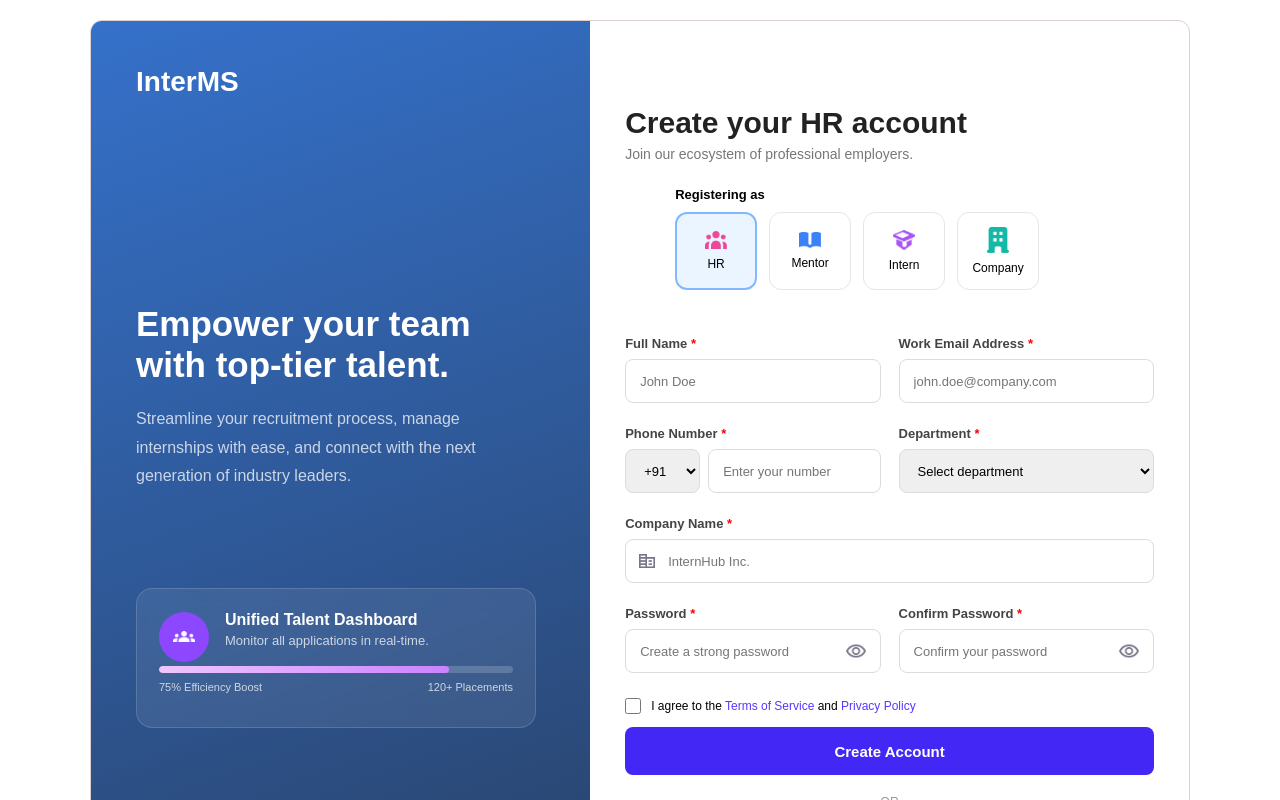
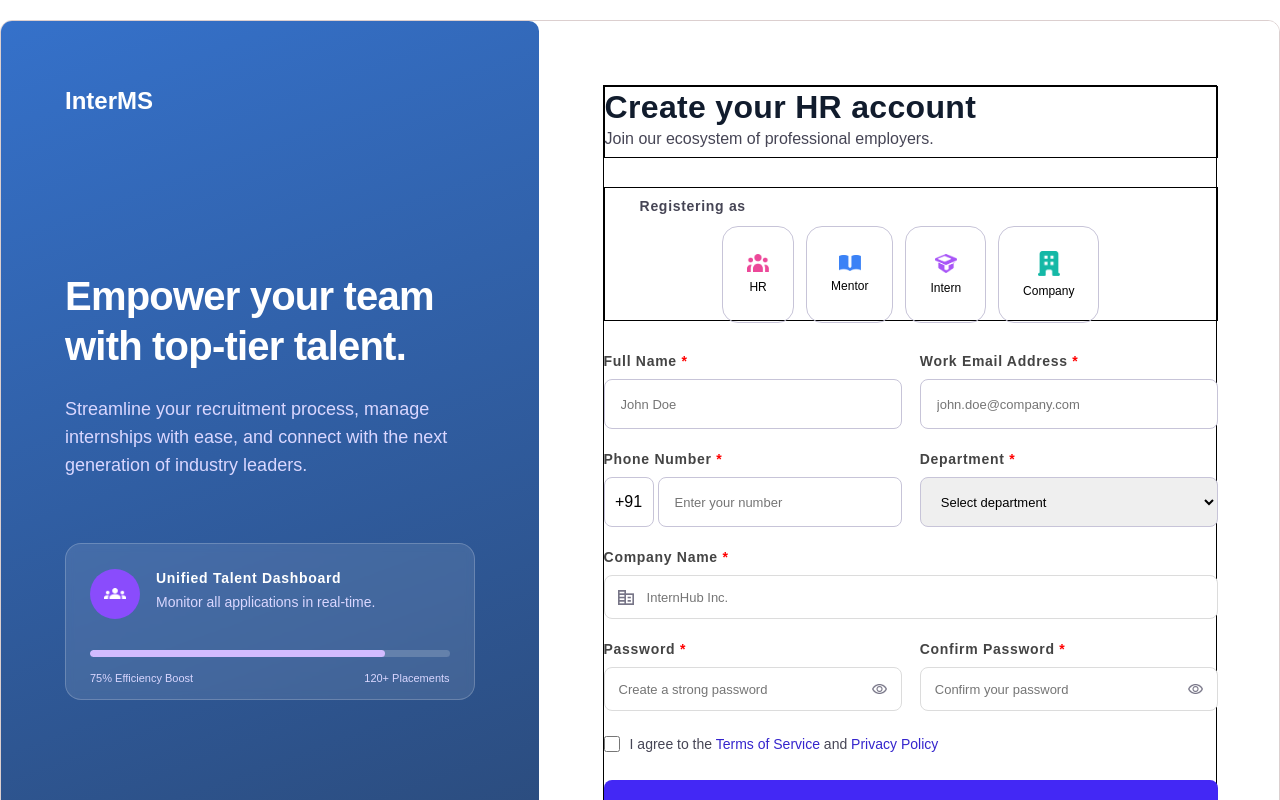
Before and after one commit to thippeshr6599/Internms, a React (Vite) app: page /Mentor in a window 1280 px wide. Both pictures are taken after a click on the element "HR". Shown: the top 800 px of the page. Built offline with nearby package versions, Linux system fonts and the light colour scheme.

Commit message:
Updated css as per designs for HR Page

```diff
--- a/src/Signup.css/Createaccount.css
+++ b/src/Signup.css/Createaccount.css
@@ -1,7 +1,7 @@
-.Content{
+.Content-HR{
     border: 1px solid rgb(220, 207, 207);
-    width:1100px;
-    height:800px;
+    width:1280px;
+    height:1050px;
     margin:20px auto;
     display:flex;
     border-radius:12px;
@@ -9,54 +9,88 @@
 }
 
 
-.Left-content{
-    width:500px;
-    height:900px;
+.Left-content-HR{
+    width:537.59px;
+    height:1050px;
     background:linear-gradient(160deg,#3571CA,#29436B);
-    padding:45px;
+    padding:64px;
     display:flex;
     flex-direction:column;
     justify-content:space-between;
     color:#fff;
+    display: grid;
+    border-top-right-radius: 10px;
+    border-bottom-right-radius: 10px;
 }
 
-
+.logoC {
+    border: 1px solid none;
+    width: 89px;
+    height: 32px;
+}
 .logoC h3{
-    font-size:28px;
-    font-weight:600;
+    font-size:24px;
+    font-weight:700;
+    line-height: 32px;
 }
 
-
-.hero-content{
-    margin-top:150px;
+.Left-border-HR{
+    border: 1px solid none;
+    width: 409.59px;
+    height: 525px;
+    padding-top: 48px;
+    padding-bottom: 48px;
+    margin-top: 50px;
 }
-
+.Left-border2-HR{
+    border: 1px solid none;
+    width: 409.59;
+    height: 429px;
+}
+.Border2{
+    border: 1px solid none;
+    width: 409.59px;
+    height: 429px;
+}
+.Left-create-p{
+    border: 1px solid none;
+    width: 409.59px;
+    height: 124px;
+    margin-bottom: 24px;
+}
 .hero-content h1{
-    font-size:35px;
-    line-height:1.15;
+    font-size:40px;
+    line-height:50px;
     font-weight:700;
-    margin-bottom:20px;
+    letter-spacing: -0.8px;
+    border: 1px solid none;
+    width: 409.59px;
+    height: 100px;
+    margin-bottom: 24px;
 }
 
 .hero-content p{
-    font-size:16px;
-    line-height:1.8;
-    color:rgba(255,255,255,.75);
-    width:360px;
-    margin-bottom:40px;
+    font-size:18px;
+    font-weight: 300;
+    line-height:28px;
+    letter-spacing: 0px;
+    color:#DAD7FF;
+    border: 1px solid none;
+    width: 409.59px;
+    height: 84px;
 }
 
 
 .dashboard-card {
-  width: 400px;
-  height: 140px;
-  padding: 22px;
+  width: 409.59px;
+  height: 157px;
+  padding: 24px;
+  gap: 24px;
   border-radius: 16px;
-  background: rgba(255, 255, 255, 0.08);
-  backdrop-filter: blur(10px);
-  border: 1px solid rgba(255, 255, 255, 0.15);
+  backdrop-filter: blur(4px);
+  background-color: #FFFFFF1A;
+  border: 1px solid #FFFFFF33;
   box-sizing: border-box;
-  margin-bottom: 48px;
 }
 
 .card-header {
@@ -70,7 +104,7 @@
   height: 50px;
   min-width: 50px;
   border-radius: 50%;
-  background: #8d48ff;
+  background:#8A4CFC;
   display: flex;
   justify-content: center;
   align-items: center;
@@ -88,15 +122,19 @@
 
 .text-content h3 {
   margin: 0;
-  font-size: 16px;
+  font-size: 14px;
   font-weight: 600;
-  color: #fff;
+  line-height: 20px;
+  letter-spacing: 0.7px;
+  color: #FFFFFF;
 }
 
 .text-content p {
   margin: 4px 0 18px;
-  font-size: 13px;
-  color: rgba(255, 255, 255, 0.75);
+  font-size: 14px;
+  font-weight: 400;
+  line-height: 20px;
+  color: #DAD7FF;
 }
 
 .progress-section {
@@ -109,87 +147,119 @@
   background: rgba(255, 255, 255, 0.18);
   border-radius: 20px;
   overflow: hidden;
+  margin-top: 20px;
 }
 
 .progress-fill {
   width: 82%;
   height: 100%;
-  background: linear-gradient(90deg, #efc6ff, #cb82ff);
+  background:#D2BBFF;
   border-radius: 20px;
 }
 
 .progress-info {
   display: flex;
   justify-content: space-between;
-  margin-top: 8px;
+  margin-top: 15px;
 }
 
 .progress-info span {
   font-size: 11px;
-  color: rgba(255, 255, 255, 0.75);
+  color: #DAD7FF;
 }
 
 
-.statsC{
-    display:flex;
-    gap:50px;
+.stats-HR{
+    border: 1px solid none;
+    width: 409.59px;
+    height: 48px;
+    display: flex;
+    gap: 32px;
+    margin-top: 100px;
+    margin-bottom: 0;
 }
 
-.statsC h2{
+.stats-HR h2{
     font-size:24px;
-    margin-bottom:5px;
+    font-weight: 600;
+    line-height: 32px;
+    letter-spacing: 0;
 }
 
-.statsC p{
+.stats-HR p{
     font-size:10px;
     letter-spacing:1px;
-    color:rgba(255,255,255,.75);
+    color:#DAD7FF;
 }
 
 
-.Right-content{
-    width:600px;
-    min-height:700px;
-    padding:35px;
-    background:#fff;
+.Right-content-HR{
+    width:742.39px;
+    height:1050px;
+    padding: 64px ;
+    background:#FFFFFF;
     box-sizing:border-box;
 }
-.Right-head{
-    margin-bottom:20px;
+.Right-content2-HR{
+    border:1px solid black;
+    width: 614.39;
+    max-width:672px;
+    height: 926px;
+    box-sizing:border-box;
+    display: grid;
+    gap: 24px;
+}
+.Right-head-HR{
+    border: 1px solid black;
+    height: 72px;
+}
+.Right-head-HR h2{
+    font-size:32px;
+    line-height: 40px;
+    font-weight: 600;
+    letter-spacing: 0.32px;
+    color:#111C2D;
 }
 
-.Right-head h2{
-    font-size:36px;
-    color:#222;
-    margin-bottom:6px;
+.Right-head-HR p{
+    color:#464555;
+    font-size:16px;
+    font-weight: 400;
+    line-height: 24px;
+    letter-spacing: 0px;
 }
 
-.Right-head p{
-    color:#777;
-    font-size:14px;
+.register-section-HR{
+    border: 1px solid black;
+    width: 614.39px;
+    height: 134px;
+    box-sizing: border-box;
+    padding-top: 8px;
+    gap: 16px;
 }
 
-.register-section{
-    margin-top:25px;
-    margin-left: 50px;
+.register-title-HR{
+    font-size:14px;
+    font-weight:600;
+    letter-spacing: 0.7px;
+    line-height: 20px;
+    margin-bottom:10px;
+    margin-left: 35px;
+    color: #464555;
 }
 
-.register-title{
-    font-size:13px;
-    font-weight:600;
-    margin-bottom:10px;
+.Icon-group-HR{
+    display:flex;
+    gap:12px;
+    justify-content: center;
 }
 
-.Icon-group{
-    display:flex;
-    gap:12px;
-}
-
-.Icon1 {
-    width: 82px;
-    height: 78px;
-    border: 1px solid #e5e5e5;
-    border-radius: 12px;
+.Icon1-HR {
+    width: fixed(113px);
+    height: fixed(90px);
+    border: 1px solid #C7C4D8;
+    border-radius: 16px;
+    padding: 24px;
     display: flex;
     flex-direction: column;
     justify-content: center;
@@ -198,67 +268,73 @@
     transition: none;
 }
 
-.Icon1:hover {
+.Icon1-HR:hover {
     background: #eaf5ff;
 }
 
-.Icon1:hover span {
-    color: #2f63d6;
+.Icon1-HR:hover span {
+    color: #C7E6FF;
     font-weight: 600;
 }
 
 
-.Icon1 img{
+.Icon1-HR img{
     width:22px;
     margin-bottom:8px;
 }
 
-.Icon1 span{
+.Icon1-HR span{
     font-size:12px;
 }
-.Icon1.active{
-    background:#eaf5ff;
-    border:2px solid #83b8ff;
+.Icon1-HR.active{
+    background:#C7E6FF;
+    border:2px solid #C7C4D8;
 }
-
-.form-area{
-    margin-top:28px;
+.form-area-borderHR{
+    border: 1px solid none;
+    width: 100%;
+    height: 656px;
+    gap: 24px;
+}
+.form-area-HR{
     display:grid;
     grid-template-columns:repeat(2,1fr);
-    column-gap:18px;
-    row-gap:18px;
+    column-gap: 18px;
+    row-gap: 18px;
 }
-
-
-.form-group{
+.form-group-HR{
     display:flex;
     flex-direction:column;
     width:100%;
 }
 
-.form-group label{
+.form-group-HR label{
     margin-bottom:8px;
-    font-size:13px;
+    font-size:14px;
     font-weight:600;
+    line-height: 20px;
+    letter-spacing: 0.7px;
+    margin-top: 2px;
 }
 
-.form-group input,
-.form-group select{
+.form-group-HR input,
+.form-group-HR select{
     width:100%;
-    height:44px;
-    border:1px solid #dcdcdc;
+    height:50px;
+    border:1px solid #C7C4D8;
     border-radius:8px;
-    padding:0 14px;
     font-size:13px;
+    padding-right: 16px;
+    padding-left: 16px;
     box-sizing:border-box;
     outline:none;
 }
 
-.form-group input:focus,
-.form-group select:focus{
+.form-group-HR input:focus,
+.form-group-HR select:focus{
     border-color:#4d6fff;
 }
-.company-group{
+.company-group-HR{
     grid-column:1 / -1;
 }
 
@@ -269,8 +345,8 @@
 
 .company-box input{
     width:100%;
-    height:44px;
-    border:1px solid #dcdcdc;
+    height:50px;
+    border:1px solid #C7C4D8;
     border-radius:8px;
     padding-left:42px;
     padding-right:14px;
@@ -294,44 +370,34 @@
     pointer-events:none;
 }
 
-.resume-upload {
-  width: 100%;
-  height: 44px;
-  border: 1.5px dashed #6C4DFF;
+.phone-box-HR{
+    display:flex;
+    width:100%;
+    gap:4px;
+}
+
+.phone-box-HR select{
+    flex:0 0 70px;
+    padding-left: 5px;
+}
+
+.phone-box-HR input{
+    flex:1;
+    min-width:0;
+}
+.country-code-box {
+  width: 50px;
+  height: 50px;
+  color: #000000;
+  border: 1px solid #C7C4D8;
   border-radius: 8px;
   display: flex;
   align-items: center;
-  gap: 10px;
-  padding: 0 15px;
-  cursor: pointer;
-  color: #6C4DFF;
-  font-size: 14px;
+  justify-content: center;
   background: #fff;
-  box-sizing: border-box;
-  margin-top: 0;
+  font-size: 16px;
+  font-weight: 500;
 }
-
-.resume-upload img {
-  width: 16px;
-  height: 16px;
-}
-
-.resume-upload:hover {
-  background: #f8f6ff;
-}
-.phone-box{
-    display:flex;
-    gap:8px;
-}
-
-.phone-box select{
-    width:50px;
-}
-
-.phone-box input{
-    flex:1;
-}
-
 
 .password-box{
     position:relative;
@@ -340,8 +406,8 @@
 
 .password-box input{
     width:100%;
-    height:44px;
-    border:1px solid #dcdcdc;
+    height:50px;
+    border:1px solid  #C7C4D8;
     border-radius:8px;
     padding:0 14px;
     font-size:13px;
@@ -359,43 +425,61 @@
     transform:translateY(-50%);
     cursor:pointer;
 }
-.agree{
+.agree-HR{
     grid-column: 1 / -1;
     display: flex;
     align-items: center;
     gap: 10px;
     width: 100%;
+    margin-top: 5px;
 }
 
-.agree input{
+.agree-HR input{
     width: 16px;
     height: 16px;
     flex-shrink: 0;
 }
 
-.agree p{
-    margin: 0;
-    font-size: 12px;
-    line-height: 1;
+.agree-HR p{
+    color: #464555;
+    font-size: 14px;
+    line-height: 20px;
+    letter-spacing: 0px;
     white-space: nowrap;
+    font-weight: 400;
 }
 
-.agree span{
-    color: #5a36ff;
+.agree-HR span{
+    color: #3525CD;
     cursor: pointer;
 }
 
 .button-row{
     grid-column:1 / -1;
     width:100%;
+    margin-bottom: 18px;
+}
+.error-message {
+    color: red;
+    font-size: 13px;
+    margin-top: 5px;
+    line-height: 1.5;
+    white-space: normal;
+    word-wrap: break-word;
+    overflow-wrap: break-word;
+    max-width: 100%;
+    text-align: left;
 }
 
+.error-message span {
+  color: red;
+}
 .create-btn{
     width:100%;
     height:48px;
     border:none;
     border-radius:8px;
-    background:#4328f5;
+    background:#3525CD;
     color:#fff;
     font-size:15px;
     font-weight:600;
@@ -411,7 +495,6 @@
     display:flex;
     align-items:center;
     gap:12px;
-    margin:20px 0;
     color:#999;
     font-size:12px;
     justify-content: center;
@@ -420,25 +503,22 @@
 .dividerC hr {
     flex: 1;
     border: none;
-    border-top: 1px solid #d1d5db;
+    border-top: 1px solid #C7C4D8;
 }
 .dividerC span {
-    color: #666;
+    color: #464555;
     font-size: 14px;
     font-weight: 500;
     text-transform: lowercase;
 }
-
-
-
 .signin1{
     text-align:center;
     font-size:13px;
-    color:#666;
+    color:#464555;
 }
 
 .signin1 span{
-    color:#3f32f4;
+    color:#3525CD;
     cursor:pointer;
     font-weight:600;
 }
--- a/src/Signuppage/Admin.jsx
+++ b/src/Signuppage/Admin.jsx
@@ -3,7 +3,12 @@ import React from 'react'
 export default function Admin() {
   return (
     <div>
+       <div className='Left-panel-admin'>
 
+       </div>
+       <div className='Right-content-admin'>
+
+       </div>
     </div>
   )
 }
--- a/src/Signuppage/Createaccount.jsx
+++ b/src/Signuppage/Createaccount.jsx
@@ -18,6 +18,7 @@ export default function Createaccount() {
        username :"",
        email :"",
        number:"",
+       department:"",
        company:"",
        password:"",
        confirmpassword:"",
@@ -33,39 +34,32 @@ export default function Createaccount() {
      }
      const handlesubmit = (e) => {
           e.preventDefault();
-          if ( !formData.username || !formData.email || !formData.number || !formData.company ||!formData.password || !formData.confirmpassword ){
+          if ( !formData.username || !formData.email || !formData.number || !formData.department || !formData.company ){
              setError("All fields are required");
              return;
           }
-          if (!formData.username){
-            setError("Full name Required");
-            return;
-          }
-          if (!formData.email){
-             setError("Enter your email");
-             return;
-          }
-          if (!formData.number){
-            setError("Enter your 10-digit number");
-            return;
-          }
+
           if (formData.number.length !== 10) {
           setError("Enter a valid 10-digit phone number");
            return;
           }
-          if (!formData.company){
-            setError("Enter your company name ");
+
+          if (!formData.password || !formData.confirmpassword){
+            setError("Password is required");
             return;
           }
-          if (!formData.password || !formData.confirmpassword){
-            setError("Password is required")
+        const passwordRegex = /^(?=.*[a-z])(?=.*[A-Z])(?=.*\d)(?=.*[@$!%*?&#^()_+\-=\[\]{};':"\\|,.<>\/~`]).{8,}$/;
+         if (!passwordRegex.test(formData.password)) {
+          setError( "Use 8+ characters, including A-Z, a-z, 0-9, and a special character.");
+          return;
         }
+
           if (!formData.terms){
             setError("Accept the check box");
             return;
           }
           if (formData.password !== formData.confirmpassword) {
-            setError("Password and Confirm Password should match");
+            setError("Passwords don't match");
              return;
           }
 
@@ -75,17 +69,21 @@ export default function Createaccount() {
 
          }
   return (
-  <div className="Content" style={{height:"900px"}}>
-    <div className="Left-content">
+  <div className="Content-HR" >
+    <div className="Left-content-HR">
        <div className="logoC">
       <h3>InterMS</h3>
       </div>
+    <div className="Left-border-HR">
+      <div className="Left-border2-HR">
          <div className="hero-content">
       <h1>Empower your team with top-tier talent.</h1>
+     <div className="Left-create-p">
       <p>
       Streamline your recruitment process, manage internships with ease,
       and connect with the next generation of industry leaders.
     </p>
+    </div>
      </div>
     <div className="dashboard-card">
     <div className="card-header">
@@ -108,36 +106,36 @@ export default function Createaccount() {
         </div>
       </div>
     </div>
-    <div className="statsC">
-    <div>
+      </div>
+    </div>
+    <div className="stats-HR">
+      <div className="stats-HR-cr">
       <h2>500+</h2>
       <p>COMPANIES</p>
      </div>
-
-    <div>
+     <div className="stats-HR-cr">
       <h2>10k+</h2>
       <p>STUDENTS</p>
       </div>
-
    </div>
 
     </div>
    {/* Right Content Start */}
 
-  <div className="Right-content">
-
-  <div className="Right-head">
+  <div className="Right-content-HR">
+  <div className="Right-content2-HR">
+  <div className="Right-head-HR">
     <h2>Create your HR account</h2>
     <p>Join our ecosystem of professional employers.</p>
   </div>
 
-  <div className="register-section">
-    <p className="register-title">Registering as</p>
+  <div className="register-section-HR">
+    <p className="register-title-HR">Registering as</p>
 
-    <div className="Icon-group">
+    <div className="Icon-group-HR">
 
       <div
-      className="Icon1 active"
+      className="Icon1-HR active-HR"
       onClick={() => navigate("/Createaccount")}
 
       >
@@ -146,7 +144,7 @@ export default function Createaccount() {
       </div>
 
       <div
-       className="Icon1"
+       className="Icon1-HR"
        onClick={() => navigate("/Mentor")}
        style={{ cursor: "pointer" }}
       >
@@ -155,7 +153,7 @@ export default function Createaccount() {
       </div>
 
       <div
-       className="Icon1"
+       className="Icon1-HR"
        onClick={() => navigate("/Intern")}
        style={{ cursor: "pointer" }}
        >
@@ -165,7 +163,7 @@ export default function Createaccount() {
 
 
         <div
-          className="Icon1"
+          className="Icon1-HR"
           onClick={() => navigate("/Company")}
           style={{ cursor: "pointer" }}
         >
@@ -177,9 +175,10 @@ export default function Createaccount() {
 
     </div>
 
-  <form className="form-area" onSubmit={handlesubmit}>
+     <div className="form-area-borderHR">
+      <form className="form-area-HR" onSubmit={handlesubmit}>
 
-    <div className="form-group">
+    <div className="form-group-HR">
       <label>Full Name <span style={{color:"red"}}>*</span></label>
       <input
       type="text"
@@ -189,7 +188,7 @@ export default function Createaccount() {
       placeholder="John Doe" />
     </div>
 
-    <div className="form-group">
+    <div className="form-group-HR">
       <label>Work Email Address <span style={{color:"red"}}>*</span> </label>
       <input
       type="email"
@@ -199,13 +198,11 @@ export default function Createaccount() {
       placeholder="john.doe@company.com" />
     </div>
 
-    <div className="form-group">
+    <div className="form-group-HR">
       <label>Phone Number <span style={{color:"red"}}>*</span></label>
 
-      <div className="phone-box">
-        <select>
-          <option>+91</option>
-        </select>
+      <div className="phone-box-HR">
+      <div className="country-code-box">+91</div>
 
       <input
          type="tel"
@@ -221,15 +218,24 @@ export default function Createaccount() {
       </div>
     </div>
 
-    <div className="form-group">
+    <div className="form-group-HR">
       <label>Department <span style={{color:"red"}}>*</span></label>
 
-      <select>
-        <option>Select department</option>
+     <select
+       name="department"
+       value={formData.department}
+       onChange={handlechange}
+      >
+      <option value="">Select department</option>
+      <option value="HR">HR</option>
+      <option value="IT">IT</option>
+      <option value="Finance">Finance</option>
+      <option value="Marketing">Marketing</option>
+      <option value="Operations">Operations</option>
       </select>
       </div>
 
-      <div className="form-group company-group">
+      <div className="form-group-HR company-group-HR">
       <label>
        Company Name <span style={{ color: "red" }}>*</span>
       </label>
@@ -247,7 +253,7 @@ export default function Createaccount() {
       </div>
       </div>
 
-    <div className="form-group">
+    <div className="form-group-HR">
       <label>Password <span style={{color:"red"}}>*</span></label>
 
       <div className="password-box">
@@ -263,13 +269,13 @@ export default function Createaccount() {
          alt="Toggle Password"
          className="eye-icon"
          onClick={() => setShowPassword(!showPassword)}
-         style={{width:"20px",height:"13px"}}
+         style={{width:"14.67px",height:"10px"}}
          />
         <span></span>
       </div>
     </div>
 
-    <div className="form-group">
+    <div className="form-group-HR">
       <label>Confirm Password <span style={{color:"red"}}>*</span></label>
 
       <div className="password-box">
@@ -285,12 +291,12 @@ export default function Createaccount() {
          alt="Toggle Password"
          className="eye-icon"
          onClick={() => setShowConfirmPassword(!showConfirmPassword)}
-         style={{width:"20px",height:"13px"}}
+         style={{width:"14.67px",height:"10px"}}
          />
         <span></span>
       </div>
     </div>
-    <div className="agree">
+    <div className="agree-HR">
      <input
       type="checkbox"
       name="terms"
@@ -303,7 +309,11 @@ export default function Createaccount() {
       <span> Privacy Policy</span>
      </p>
      </div>
-     {Error && <h3 style={{color:"red", fontSize:"15px", marginTop:"10px",textAlign:"center"}}> <span style={{color:"red"}}>*</span> {Error}</h3>}
+     {Error && (
+     <h3 className="error-message">
+      <span>*</span> {Error}
+      </h3>
+      )}
 
     <div className="button-row">
       <button type="submit" className="create-btn">
@@ -323,7 +333,9 @@ export default function Createaccount() {
     Already have an account?
     <span onClick={() => navigate("/Loginmainpage")}> Sign In</span>
     </p>
+     </div>
 
+   </div>
     </div>
    </div>
   );
```
Lines whose indentation alone changed are shown as unchanged.
